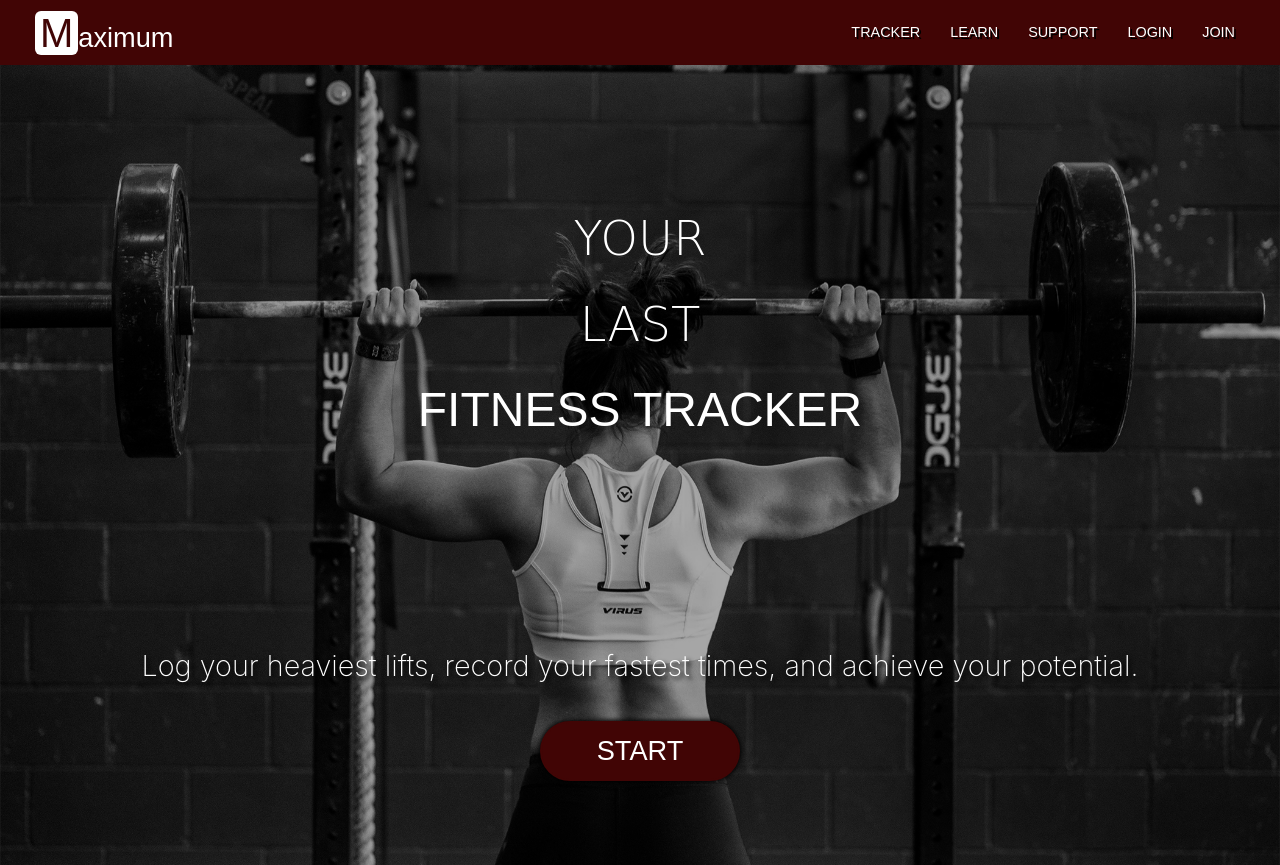
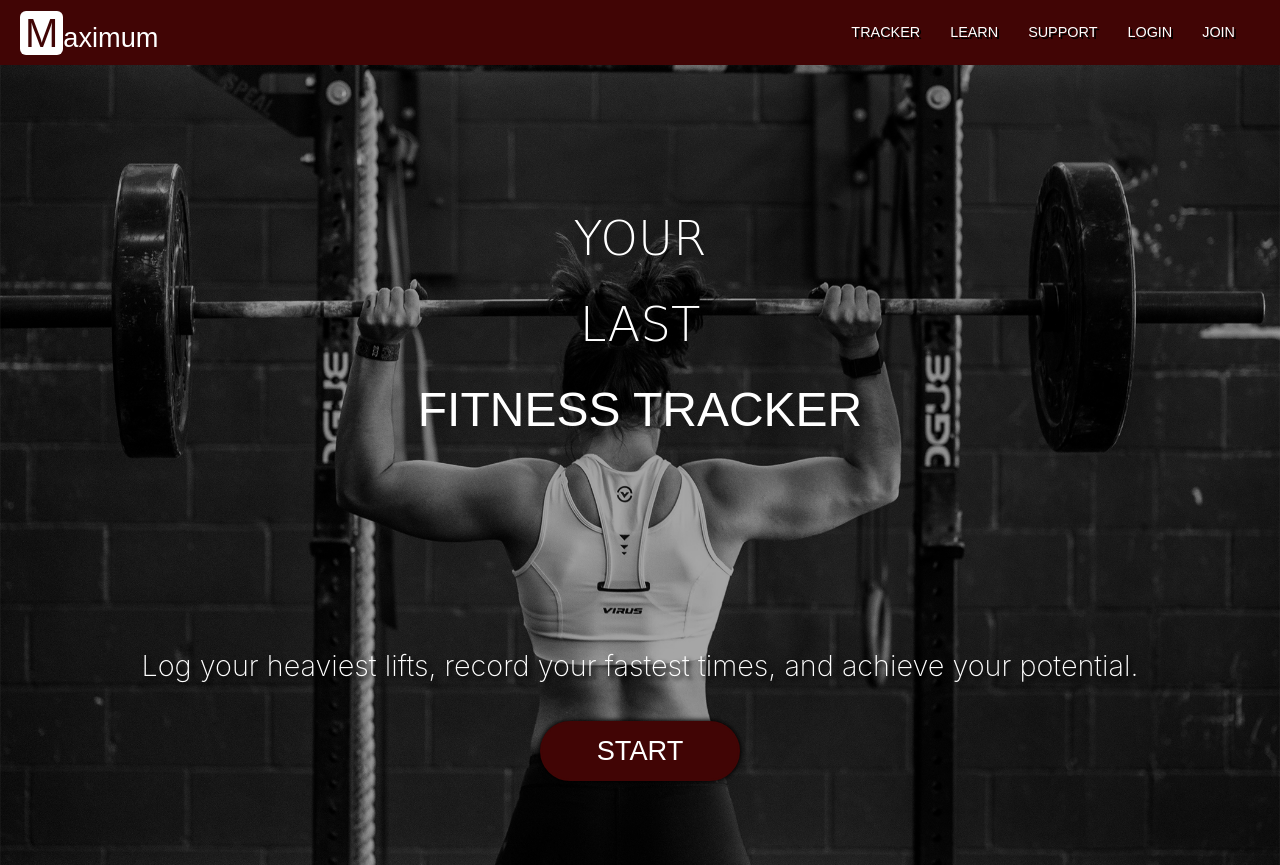
Before and after one commit to Stheven-Cabral/fitness-tracker-app, a plain HTML site: page index.html in a window 1280 px wide. Drawn offline with nearby package versions, Linux system fonts and the light colour scheme; a web font is replaced by a local one.

Commit message:
Fix bugs.

```diff
--- a/index.html
+++ b/index.html
@@ -14,7 +14,7 @@
 </head>
 
 <body>
-  <nav class="navigation-container d-flex justify-content-between container-fluid">
+  <nav class="navigation-container d-flex justify-content-between">
     <div class="logo-container">
       <p id="logo"><span id="logo-m-letter">M</span><span id="logo-rest">aximum</span></p>
     </div>
--- a/scss/components/_background-hero.scss
+++ b/scss/components/_background-hero.scss
@@ -71,7 +71,7 @@
       padding: 0px 50px;
       font-size: 1.1rem;
     }
-    @media (min-width: 576px) {
+    @media (min-width: 768px) {
       margin-top: 200px;
       font-size: 1.8rem;
     }
--- a/scss/components/_navigation.scss
+++ b/scss/components/_navigation.scss
@@ -62,16 +62,17 @@
   margin: 0px;
   padding: 0px;
   position: absolute;
-  left: 0;
   top: 65px;
   transform: translateX(-100%);
   transition: $transition-1;
   @media (min-width: 992px) {
+    width: auto;
+    top: 0px;
+    right: 0px;
     background-color: transparent;
     height: 65px;
     padding-right: 30px;
     transform: translateX(0%);
-    top: 0;
   }
 }
 
```
Also changed, not shown: css/styles.css, 1 other file.
